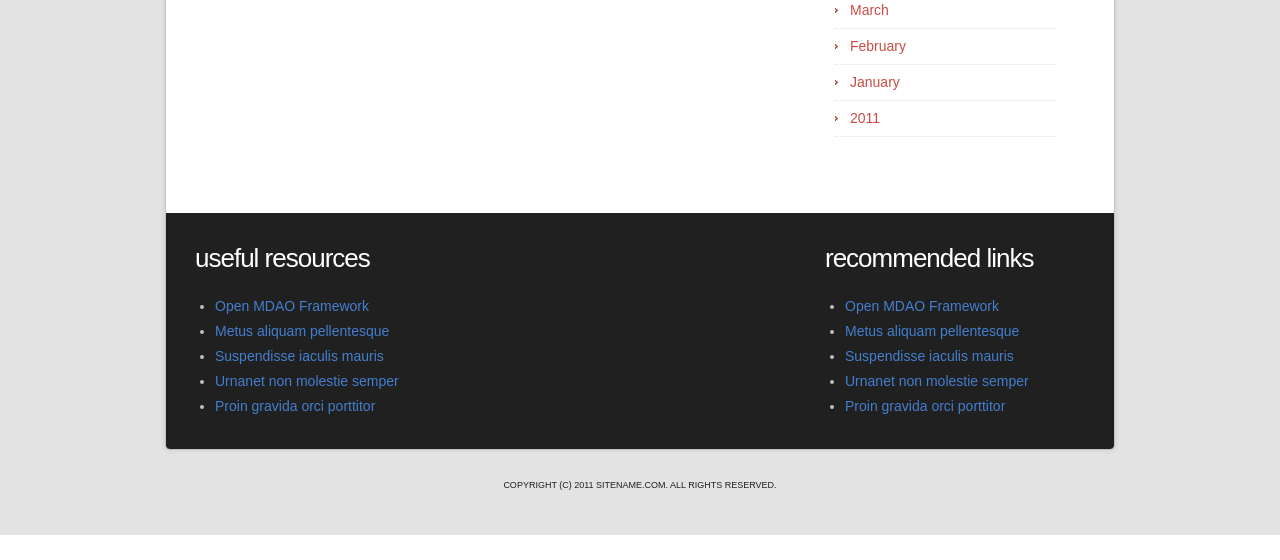
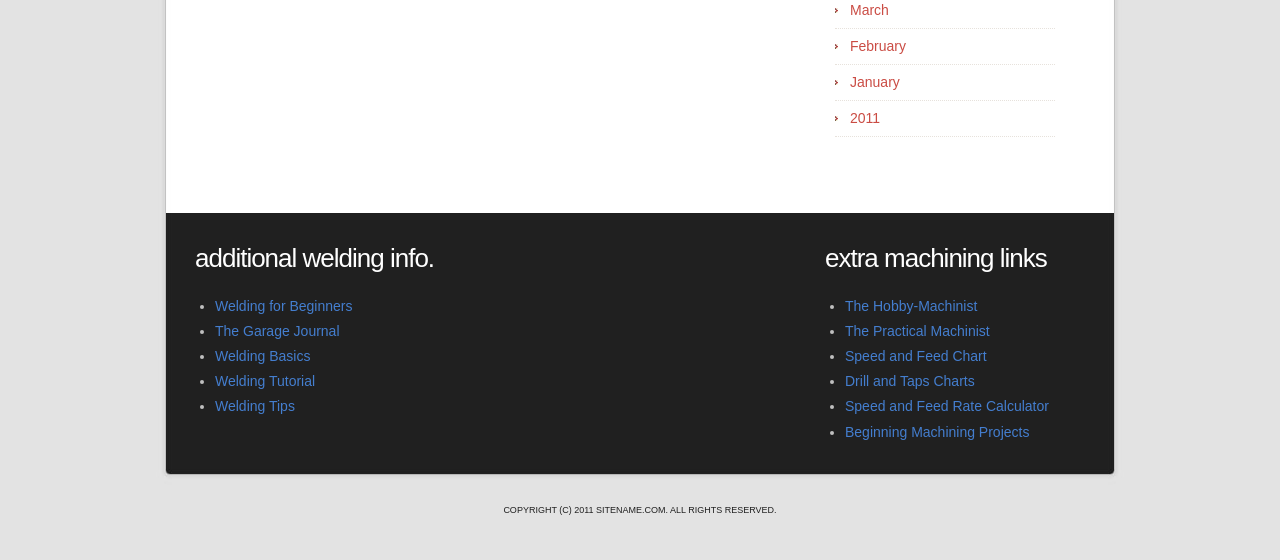
Before and after one commit to will3216/django-blog, a Django app: template helloo/blog/archives/templates/2011.html in a window 1280 px wide. Shown: the part 877-1437 px from the top of the page. Before the commit the page ends 1412 px from the top, so only its background shows below. Run offline with Django 3.2, Linux system fonts and the light colour scheme; the template is opened without the code that fills it, so the values that code supplies are empty; parts of the project's set-up code (start-up, migrations or seed data) failed here and were passed over.

Commit message:
added website links

```diff
--- a/helloo/blog/templates/base.html
+++ b/helloo/blog/templates/base.html
@@ -101,26 +101,27 @@ Released   : 20111024
 <div id="footer-content" class="container">
 <div id="footer-bg">
 <div id="column1">
-<h2>Useful Resources</h2>
+<h2>Additional Welding Info.</h2>
 <ul>
-<li><a href="openmdao.org">Open MDAO Framework</a></li>
-<li><a href="#">Metus aliquam pellentesque</a></li>
-<li><a href="#">Suspendisse iaculis mauris</a></li>
-<li><a href="#">Urnanet non molestie semper</a></li>
-<li><a href="#">Proin gravida orci porttitor</a></li>
+<li><a href="http://autospeed.com.au/cms/title_Beginners-Guide-to-Welding-Part-1/A_112243/article.html">Welding for Beginners</a></li>
+<li><a href="http://www.garagejournal.com/forum/showthread.php?t=6750">The Garage Journal</a></li>
+<li><a href="http://doit101.com/crafts/welding.html">Welding Basics</a></li>
+<li><a href="http://www.mig-welding.co.uk">Welding Tutorial</a></li>
+<li><a href="http://www.doityourself.com/stry/6-general-welding-tips-for-beginners">Welding Tips</a></li>
 </ul>
 </div>
 <div id="column2">
 
 </div>
 <div id="column3">
-<h2>Recommended Links</h2>
+<h2>Extra Machining Links</h2>
 <ul>
-<li><a href="openmdao.org">Open MDAO Framework</a></li>
-<li><a href="#">Metus aliquam pellentesque</a></li>
-<li><a href="#">Suspendisse iaculis mauris</a></li>
-<li><a href="#">Urnanet non molestie semper</a></li>
-<li><a href="#">Proin gravida orci porttitor</a></li>
+<li><a href="http://www.hobby-machinist.com/">The Hobby-Machinist</a></li>
+<li><a href="http://www.practicalmachinist.com/vb/general/machining-dummies-226999/">The Practical Machinist</a></li>
+<li><a href="http://www.winsloweng.com/articles/drillChart_content.htm">Speed and Feed Chart</a></li>
+<li><a href="http://www.krameusa.com/DrillTapChart.htm">Drill and Taps Charts</a></li>
+<li><a href="http://www.daycounter.com/Calculators/GCode/Feed-Rate-Calculator.phtml">Speed and Feed Rate Calculator</a></li>
+<li><a href="http://bbs.homeshopmachinist.net/showthread.php?t=37084">Beginning Machining Projects</a></li>
 </ul>
 </div>
 </div>
```
